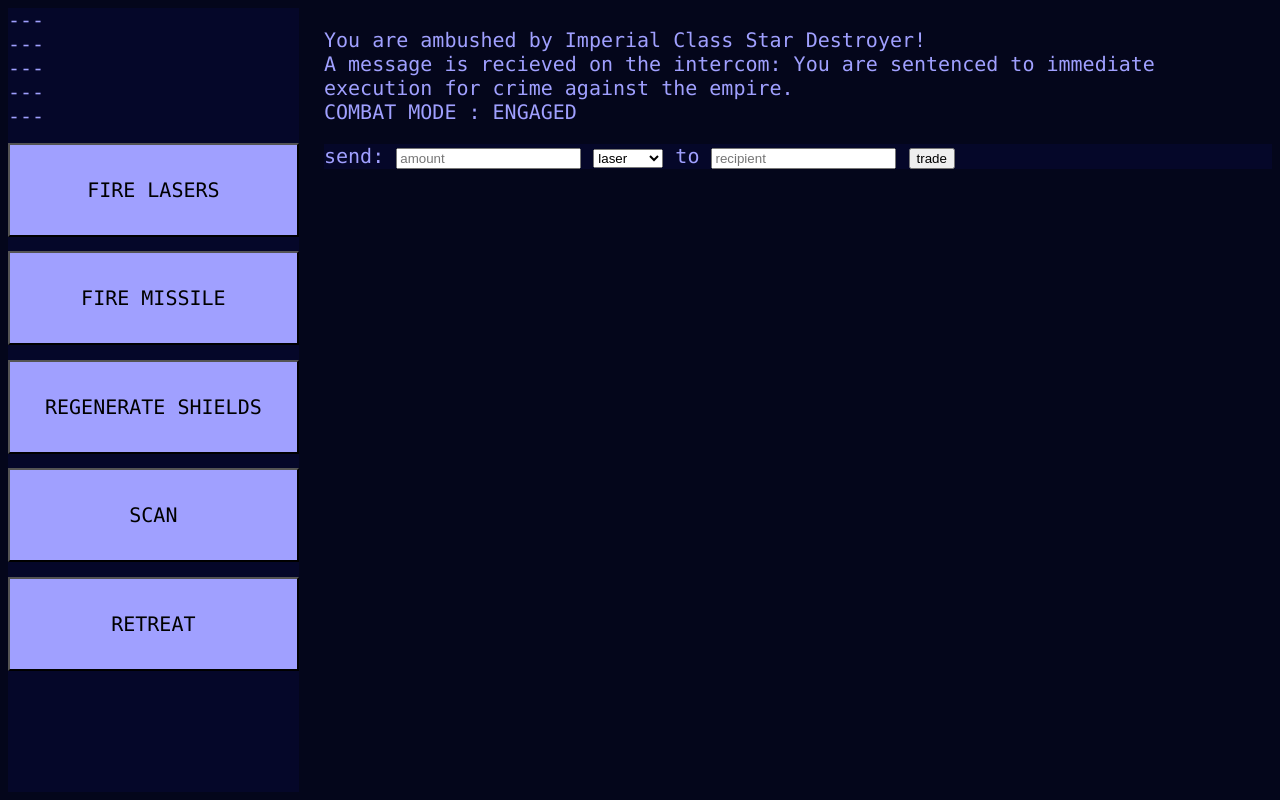
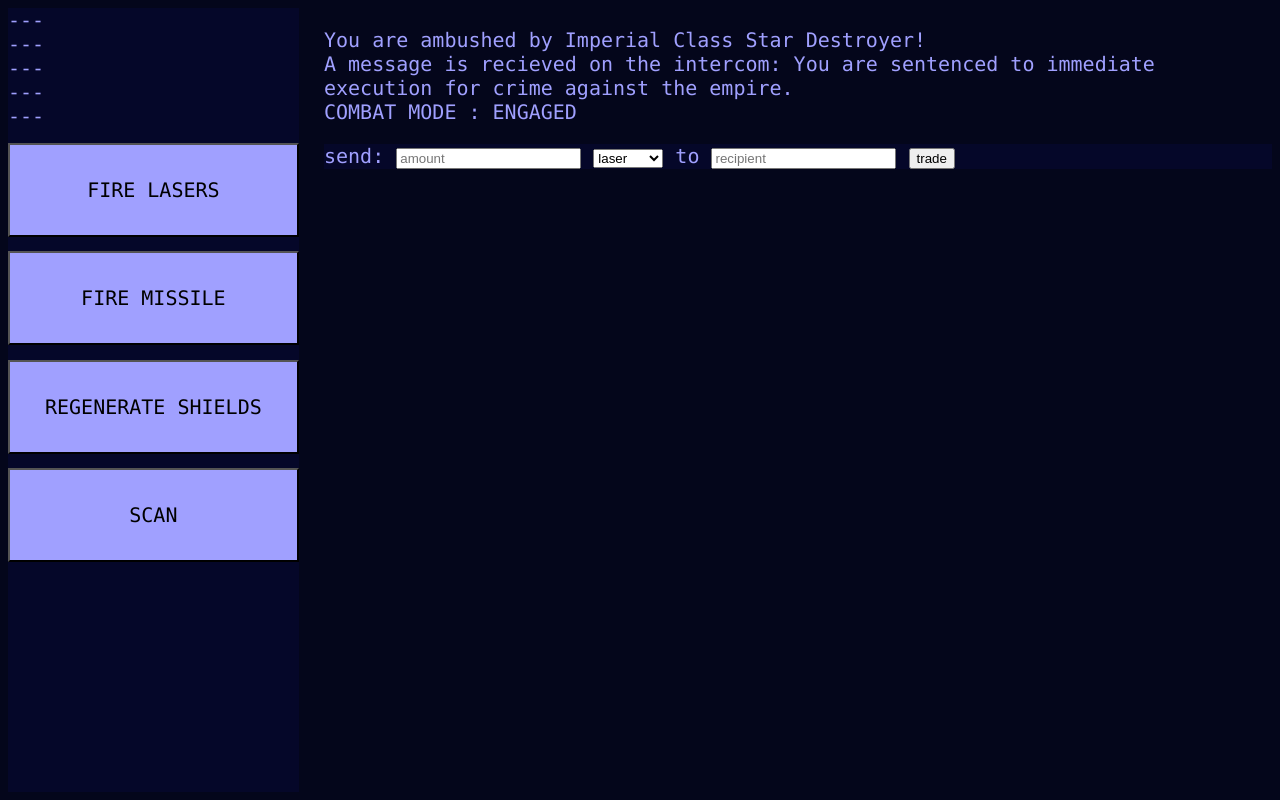
Before and after one commit to voidcase/QRSpaceGame, a plain HTML site: page hardbattle.html in a window 1280 px wide. Drawn offline with Linux system fonts and the light colour scheme; a script that the page names is missing.

Commit message:
no retreat in hardbattles

```diff
--- a/hardbattle.html
+++ b/hardbattle.html
@@ -15,7 +15,7 @@
 				<button onclick=fireMissile()>FIRE MISSILE</button>
 				<button onclick=raiseShields()>REGENERATE SHIELDS</button>
 				<button onclick=scan()>SCAN</button>
-				<button onclick=retreat()>RETREAT</button>
+				<!-- <button onclick=retreat()>RETREAT</button> -->
 			</div>
 		</div>
 <div class="mainWindow">
```
